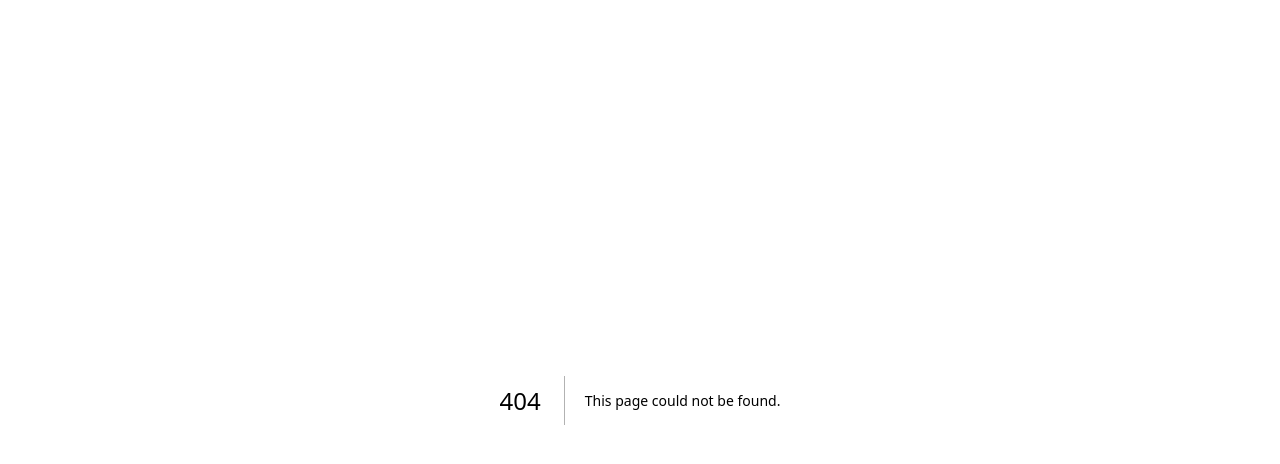
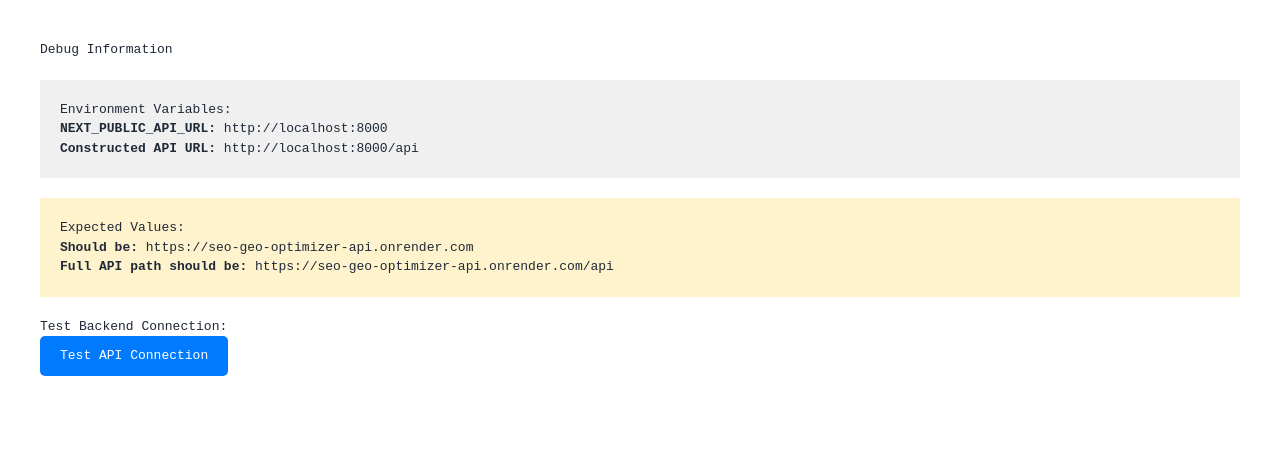
Before and after one commit to abhinand2p/seo-geo-optimizer, a Next.js app in the folder frontend/: page /debug in a window 1280 px wide. Before the commit this address had no page. Shown: the top 464 px of the page. Built offline with nearby package versions, Linux system fonts and the light colour scheme.

Commit message:
Add debug page to verify environment variables

```diff
--- /dev/null
+++ b/frontend/app/debug/page.tsx
@@ -0,0 +1,51 @@
+'use client';
+
+export default function DebugPage() {
+  const apiUrl = process.env.NEXT_PUBLIC_API_URL;
+
+  return (
+    <div style={{ padding: '40px', fontFamily: 'monospace' }}>
+      <h1>Debug Information</h1>
+      <div style={{ background: '#f0f0f0', padding: '20px', marginTop: '20px' }}>
+        <h2>Environment Variables:</h2>
+        <p><strong>NEXT_PUBLIC_API_URL:</strong> {apiUrl || 'NOT SET'}</p>
+        <p><strong>Constructed API URL:</strong> {`${apiUrl || 'http://localhost:8000'}/api`}</p>
+      </div>
+
+      <div style={{ background: '#fff3cd', padding: '20px', marginTop: '20px' }}>
+        <h2>Expected Values:</h2>
+        <p><strong>Should be:</strong> https://seo-geo-optimizer-api.onrender.com</p>
+        <p><strong>Full API path should be:</strong> https://seo-geo-optimizer-api.onrender.com/api</p>
+      </div>
+
+      <div style={{ marginTop: '20px' }}>
+        <h2>Test Backend Connection:</h2>
+        <button
+          onClick={async () => {
+            const url = `${apiUrl || 'http://localhost:8000'}/api/content/tones`;
+            console.log('Fetching from:', url);
+            try {
+              const response = await fetch(url);
+              const data = await response.json();
+              alert(`Success! Got ${data.tones?.length || 0} tones from backend`);
+              console.log('Response:', data);
+            } catch (error) {
+              alert(`Error: ${error}`);
+              console.error('Error:', error);
+            }
+          }}
+          style={{
+            padding: '10px 20px',
+            background: '#007bff',
+            color: 'white',
+            border: 'none',
+            borderRadius: '5px',
+            cursor: 'pointer'
+          }}
+        >
+          Test API Connection
+        </button>
+      </div>
+    </div>
+  );
+}
```
